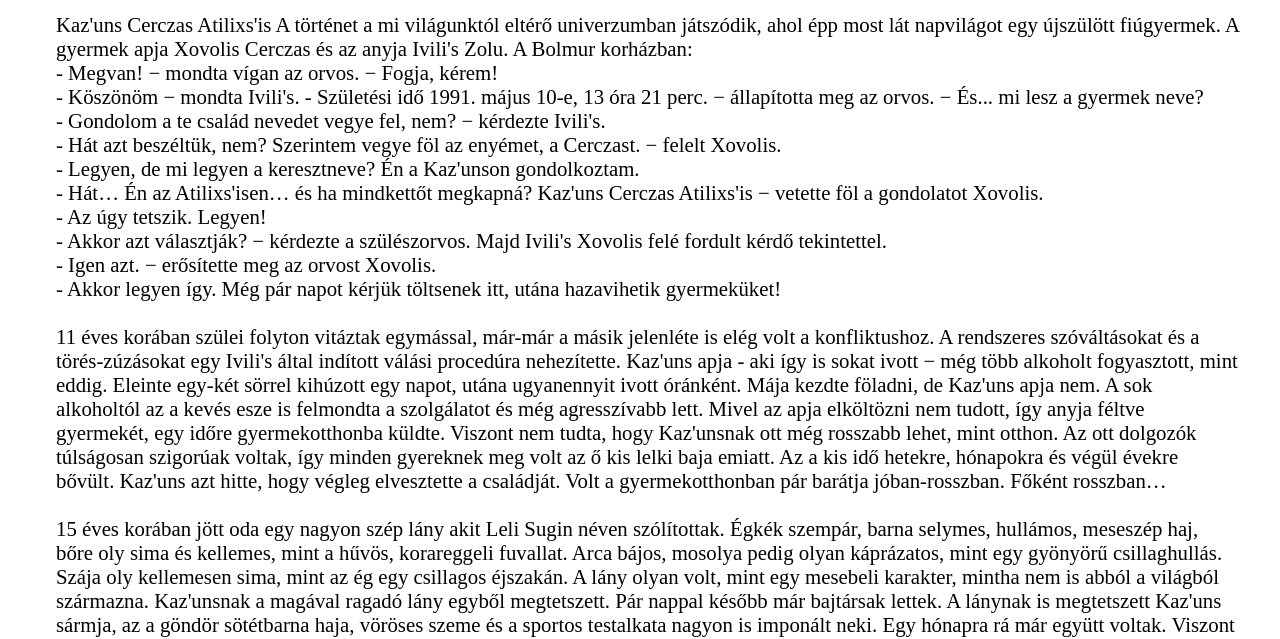
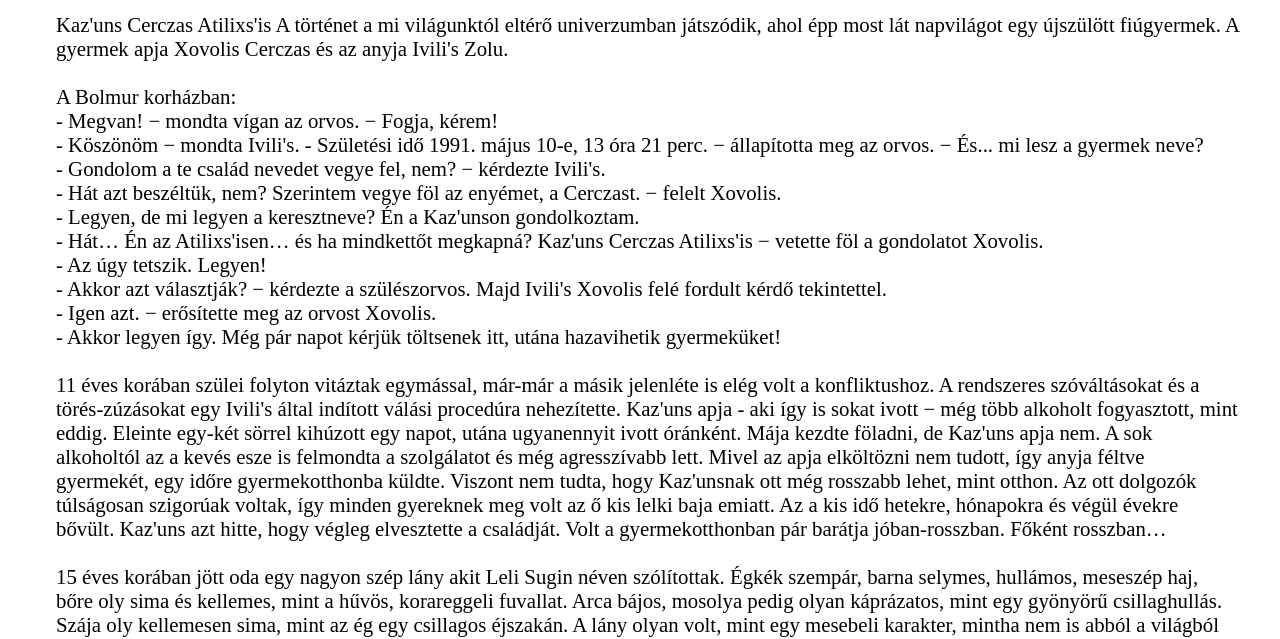
Before and after one commit to adika-sulis/karakter, a plain HTML site: page tortenete/index.html in a window 1280 px wide. Shown: the part 162-801 px from the top of the page. Drawn offline with Linux system fonts and the light colour scheme.

Commit message:
Története.html stillisztikai javítása.

```diff
--- a/tortenete/index.html
+++ b/tortenete/index.html
@@ -28,8 +28,8 @@
 <div class="tortenete">Története:</div>
 <div class="tortenetResz">
 <p>Kaz&apos;uns Cerczas Atilixs&apos;is
-    A történet a mi világunktól eltérő univerzumban játszódik, ahol épp most lát napvilágot egy újszülött fiúgyermek. A gyermek apja Xovolis Cerczas és az anyja Ivili&apos;s Zolu.
-    A Bolmur korházban: <br>
+    A történet a mi világunktól eltérő univerzumban játszódik, ahol épp most lát napvilágot egy újszülött fiúgyermek. A gyermek apja Xovolis Cerczas és az anyja Ivili&apos;s Zolu. <br>
+   <br>A Bolmur korházban: <br>
     - Megvan! &minus; mondta vígan az orvos. &minus; Fogja, kérem! <br>
     - Köszönöm &minus; mondta Ivili&apos;s.
     - Születési idő 1991. május 10-e, 13 óra 21 perc. &minus; állapította meg az orvos. &minus; És... mi lesz a gyermek neve? <br>
```
